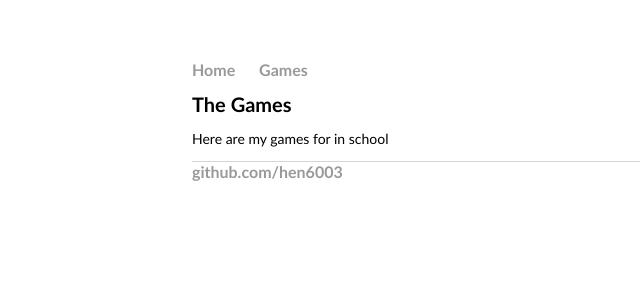
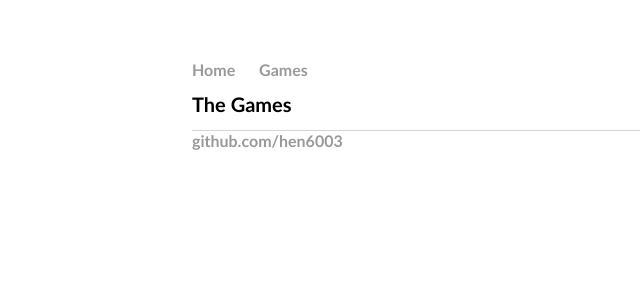
Before and after one commit to hen6003/hen6003.github.io, a Jekyll site: the page built from games/index.html, in a window 1280 px wide. Shown: the top 300 px of the page, without its empty margins (0-640 px from the left). Built offline with Jekyll 4.4.1, drawn with Linux system fonts in a browser that asks for light colours.

Commit message:
Update index.html

```diff
--- a/games/index.html
+++ b/games/index.html
@@ -4,5 +4,4 @@ title: Henry Smith
 ---
 <div class="blurb">
 	<h1>The Games</h1>
-	<p>Here are my games for in school</p>
 </div><!-- /.blurb -->
```
